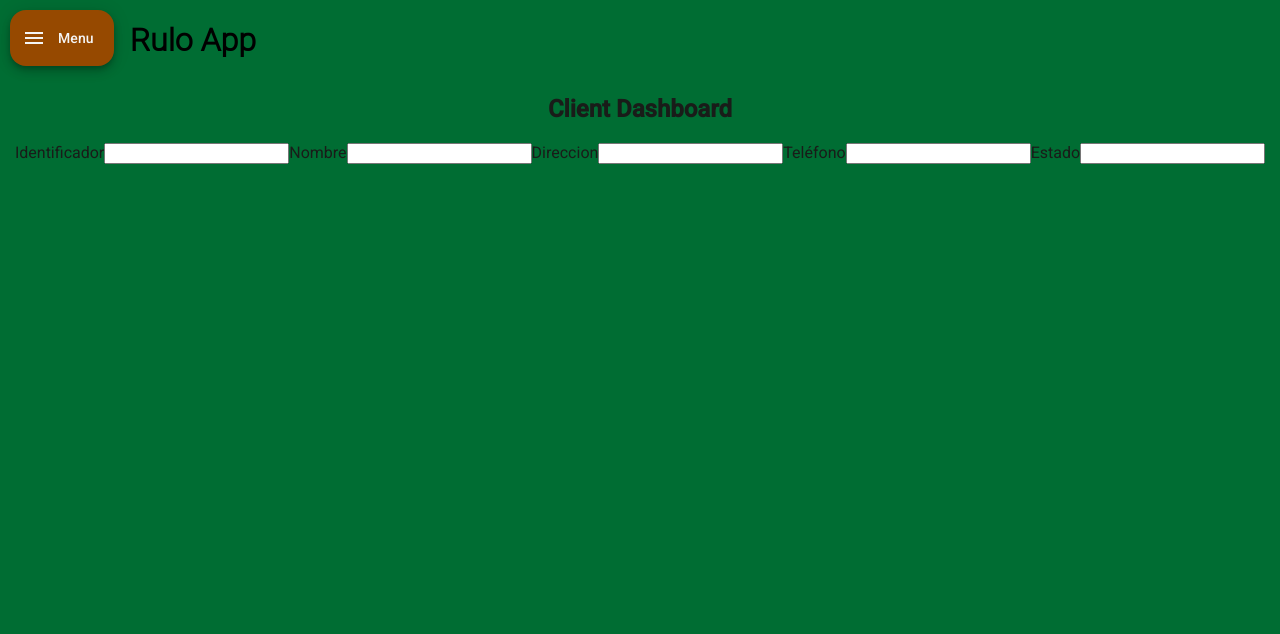
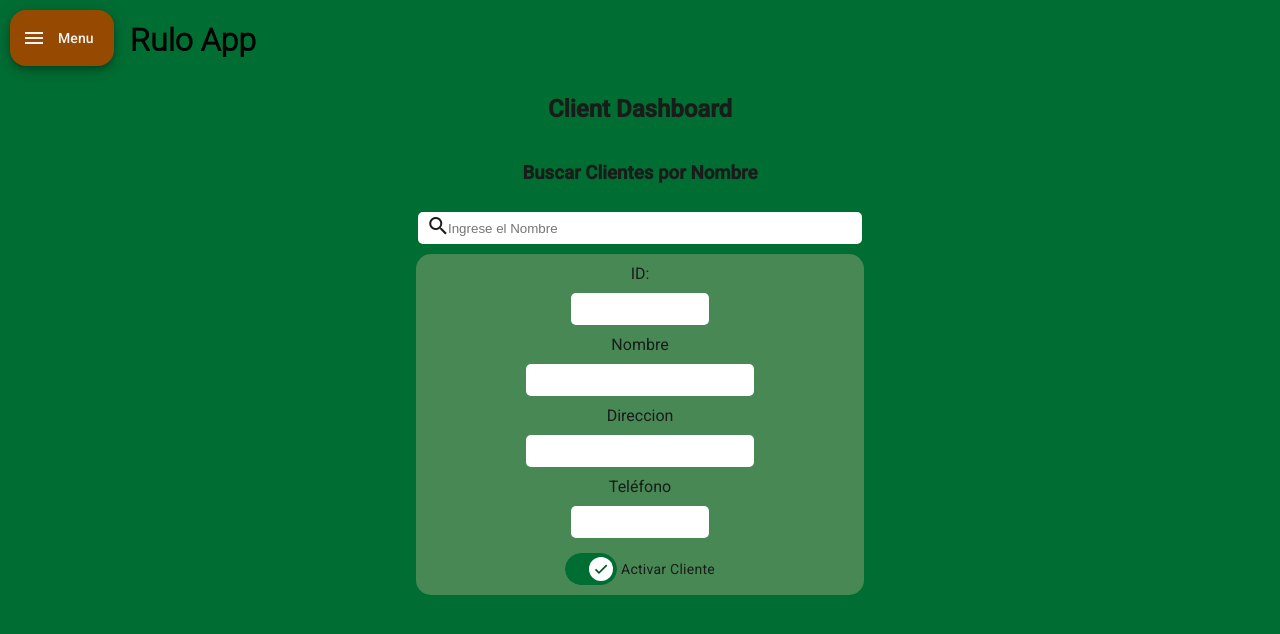
Before and after one commit to schjavier/BrotesFront, an Angular app: page /dashboard/cliente/actualizar in a window 1280 px wide. Shown: the top 634 px of the page. Built offline with nearby package versions, Linux system fonts and the light colour scheme.

Commit message:
(add) Styles for updateClientForm, finish the layout

```diff
--- a/src/app/components/forms/client-forms/update-client-form/update-client-form.component.css
+++ b/src/app/components/forms/client-forms/update-client-form/update-client-form.component.css
@@ -0,0 +1,62 @@
+:host{
+  width: 100%;
+}
+
+.formWrapper{
+  width: 100%;
+  display: flex;
+  flex-direction: column;
+  align-items: center;
+  justify-content: center;
+
+}
+
+.updateClientForm{
+  width: 35%;
+  background-color: rgba(237, 200, 160, 0.3);
+  padding-bottom: 10px;
+  border-radius: 15px;
+}
+
+form {
+  display: flex;
+  flex-direction: column;
+  align-items: center;
+  justify-content: center;
+  width: 100%;
+  height: 100%;
+
+}
+
+#id{
+  width: 30%;
+}
+
+#nombre{
+  width: 50%;
+}
+
+#adress{
+  width: 50%;
+}
+
+#phone{
+width: 30%;
+}
+
+form label {
+  font-size: 1rem;
+  margin: 10px 0 10px 0;
+}
+
+
+form input{
+  height: 30px;
+  width: 50%;
+  border-radius: 5px;
+  border: none;
+}
+
+.activeClient{
+  margin-top: 15px;
+}
--- a/src/app/components/forms/client-forms/update-client-form/update-client-form.component.html
+++ b/src/app/components/forms/client-forms/update-client-form/update-client-form.component.html
@@ -1,12 +1,19 @@
 
+<app-search-bar [searchConfig]="{
+   title: 'Buscar Clientes por Nombre' ,
+   placeholder: 'Ingrese el Nombre',
+   debounceTime: 500,
+   minLength: 3 }">
 
+</app-search-bar>
 
-<form class="updateClientForm" [formGroup]="updateClientForm">
+<div class="formWrapper">
+<div class="updateClientForm">
+  <form [formGroup]="updateClientForm">
+        <label for="id">ID:</label>
+        <input id="id" type="text" formControlName="id" required readonly>
 
-  <label for="id">Identificador</label>
-  <input id="id" type="text" formControlName="id" required>
-
-  <label for="nombre">Nombre</label>
+        <label class="headFormLabel" for="nombre">Nombre</label>
         <input id="nombre" type="text" formControlName="nombre" required>
 
         <label for="adress">Direccion</label>
@@ -15,7 +22,7 @@
         <label for="phone">Teléfono</label>
         <input id="phone" type="text" formControlName="telefono" required>
 
-  <label for="estado">Estado</label>
-  <input id="estado" type="text" formControlName="estado" required>
-
+        <mat-slide-toggle class="activeClient" checked > Activar Cliente </mat-slide-toggle>
   </form>
+</div>
+</div>
--- a/src/app/components/forms/client-forms/update-client-form/update-client-form.component.ts
+++ b/src/app/components/forms/client-forms/update-client-form/update-client-form.component.ts
@@ -1,11 +1,15 @@
 import { Component } from '@angular/core';
 import {FormControl, FormGroup, ReactiveFormsModule, Validators} from '@angular/forms';
 import {ClientService} from '../../../../services/client-service.service';
+import {MatSlideToggle} from '@angular/material/slide-toggle';
+import {SearchBarComponent} from '../../../search-bar/search-bar.component';
 
 @Component({
   selector: 'app-update-client-form',
   imports: [
-    ReactiveFormsModule
+    ReactiveFormsModule,
+    MatSlideToggle,
+    SearchBarComponent
   ],
   templateUrl: './update-client-form.component.html',
   styleUrl: './update-client-form.component.css'
@@ -20,7 +24,7 @@ export class UpdateClientFormComponent {
     nombre: new FormControl('', [Validators.required]),
     direccion: new FormControl('', [Validators.required]),
     telefono: new FormControl('', [Validators.required]),
-    estado: new FormControl('', [Validators.required]),
+
 
   })
 
--- a/src/app/components/search-bar/search-bar.component.css
+++ b/src/app/components/search-bar/search-bar.component.css
@@ -1,4 +1,4 @@
-:host(){
+:host{
   width: 100%;
 }
 
--- a/src/app/components/search-bar/search-bar.component.html
+++ b/src/app/components/search-bar/search-bar.component.html
@@ -1,4 +1,4 @@
-<h3>Que vamos a hacer hoy?</h3>
+<h3> {{ searchConfig.title }} </h3>
 <div class="searchBarContainer">
       <span class="searchIcon">
       <mat-icon>search</mat-icon>
--- a/src/app/components/search-bar/search-bar.component.ts
+++ b/src/app/components/search-bar/search-bar.component.ts
@@ -17,6 +17,7 @@ import {NgIf} from '@angular/common';
 export class SearchBarComponent implements OnInit {
 
   @Input() searchConfig: SearchConfig = {
+    title: "Que Vamos a hacer hoy?",
     placeholder: 'Search...',
     debounceTime: 300,
     minLength: 3,
--- a/src/app/components/search-bar/search-config.ts
+++ b/src/app/components/search-bar/search-config.ts
@@ -1,5 +1,6 @@
 export interface SearchConfig {
 
+  title: string;
   placeholder: string;
   debounceTime?: number;
   minLength?: number;
```
Lines whose indentation alone changed are shown as unchanged.
